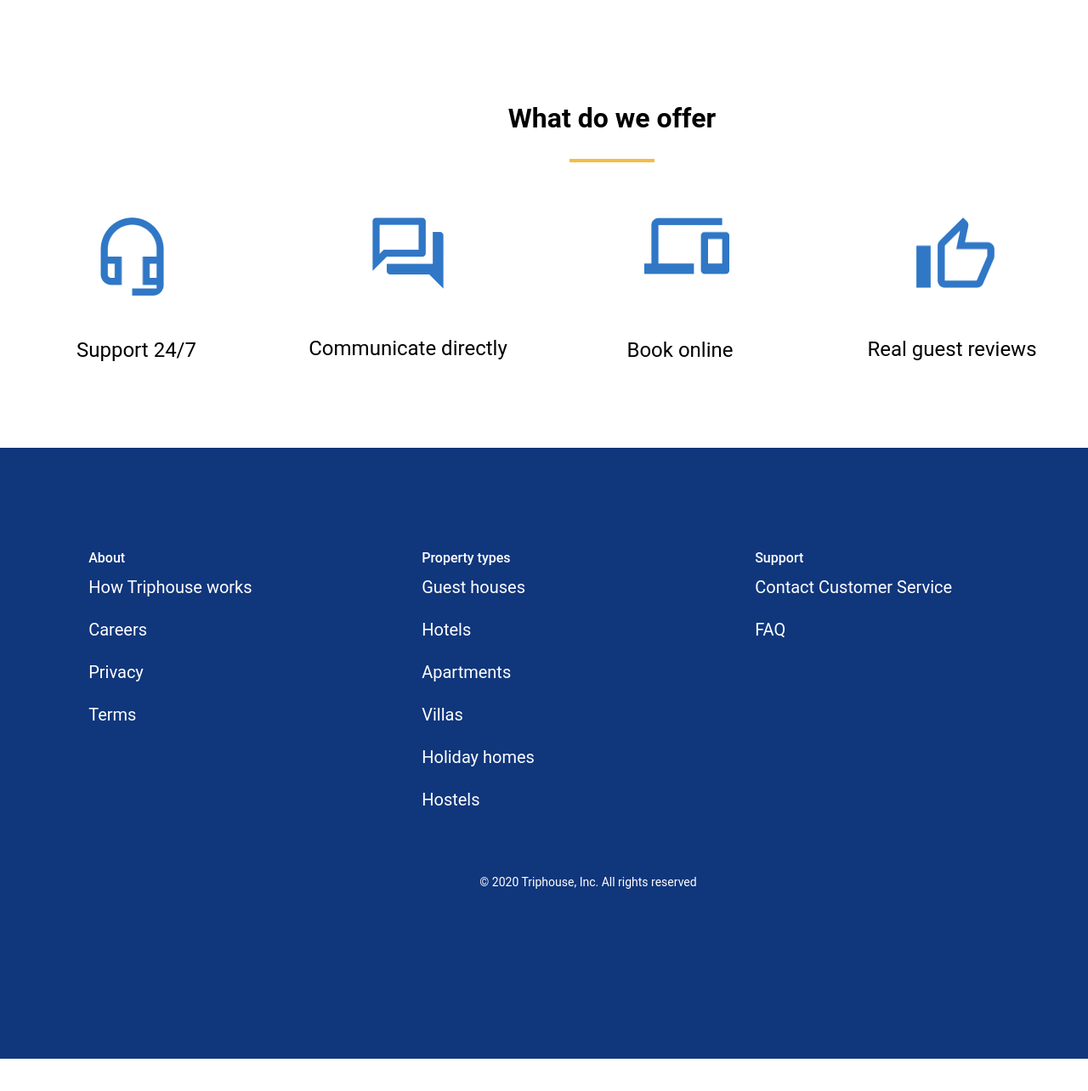
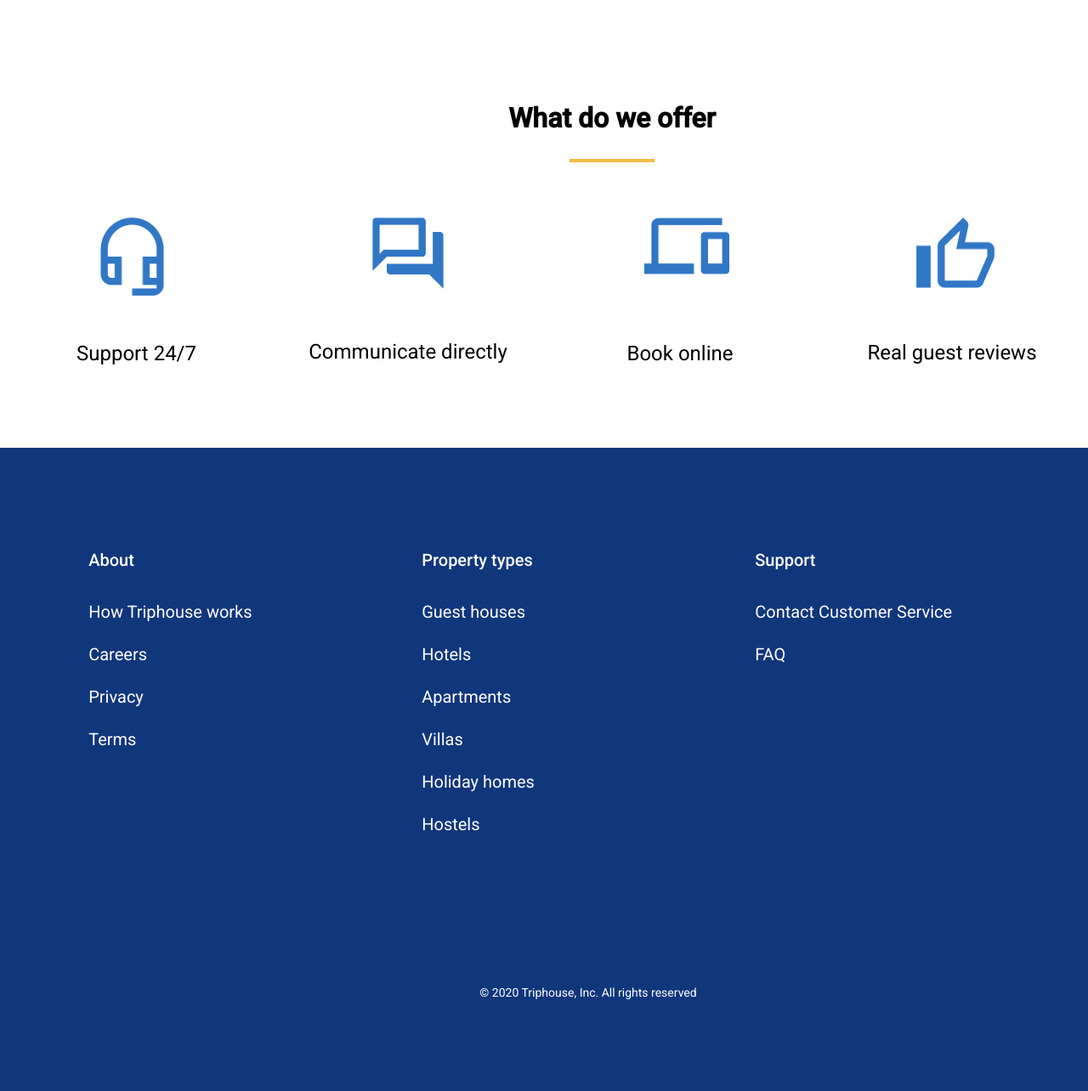
Before and after one commit to LizavetBa/if-html, a plain HTML site: page index.html in a window 1280 px wide. Shown: the whole page at 85% size. Before the commit the page ends 1246 px from the top, so only its background shows below. Drawn offline with Linux system fonts and the light colour scheme.

Commit message:
added fonts.css

```diff
--- a/index.html
+++ b/index.html
@@ -1,3 +1,4 @@
+<!DOCTYPE html>
 <html lang="en">
 <head>
     <meta charset="UTF-8"/>
@@ -5,10 +6,9 @@
     <title>Fifth</title>
 </head>
 <body>
-<div class="container">
-    <div class="Text">
-        <h1>What do we offer</h1>
-    </div>
+<div>
+    <div class="Text"></div>
+    <h1>What do we offer</h1>
     <hr>
 </div>
 <div class="main">
@@ -29,7 +29,6 @@
         <p> Real guest reviews</p>
     </div>
 </div>
-
 <div class="Blue">
     <div class="col">
         <div class="first">About</div>
--- a/styles/style.css
+++ b/styles/style.css
@@ -1,9 +1,12 @@
-*{
+@import url('https://fonts.googleapis.com/css2?family=Roboto:wght@400;500&display=swap');
+
+* {
+    font-family: 'Roboto', sans-serif;
     max-width: 1440px;
     margin: 0 auto;
-    font-family: "Roboto", sans-serif;
 }
-h1{
+
+h1 {
     display: flex;
     justify-content: center;
     width: 306px;
@@ -11,70 +14,77 @@ h1{
     margin: 120px 567px 0 567px;
 }
 
-hr{
+hr {
     border: none;
     background-color: #F5BD41;
     height: 4px;
     width: 100px;
     margin: 20px 670px;
 }
-.main{
+
+.main {
     display: flex;
     flex-direction: row;
     justify-content: space-around;
     margin-top: 60px;
     margin-bottom: 100px;
 }
-.box{
+
+.box {
     width: 296px;
     height: 176px;
 }
 
-.headphones img{
+.headphones img {
     width: 75px;
     height: 92px;
     padding: 5px 106px 50px;
 }
-.headphones p{
+
+.headphones p {
     width: 141px;
     height: 28px;
     font-size: 24px;
     padding: 0 77px 0 78px;
 }
 
-.chat img{
+.chat img {
     width: 84px;
     height: 84px;
     padding: 5px 106px 50px;
 }
-.chat p{
+
+.chat p {
     width: 296px;
     height: 28px;
     font-size: 24px;
-    padding:6px 0 0;
+    padding: 6px 0 0;
     text-align: center;
 
 }
 
-.laptop img{
+.laptop img {
     width: 100px;
     height: 67px;
     padding: 5px 106px 50px;
 }
-.laptop p{
+
+.laptop p {
     width: 168px;
     height: 28px;
     font-size: 24px;
     text-align: center;
-    padding-top: 25px ;
+    padding-top: 25px;
 
 }
-.ok img{
+
+.ok img {
     width: 92px;
     height: 83px;
     padding: 5px 106px 50px;
 }
-.ok p{
+
+.ok p {
     width: 225px;
     height: 28px;
     font-size: 24px;
@@ -82,7 +92,7 @@ hr{
     padding-top: 8px;
 }
 
-.Blue{
+.Blue {
     color: white;
     display: flex;
     flex-wrap: wrap;
@@ -90,18 +100,24 @@ hr{
     padding: 120px 0 200px 104px;
     background-color: #10367c;
 }
-.col{
+
+.col {
     width: 33.3%;
 }
-.end{
-    margin-top: 64px;
+
+.end {
+    margin-top: 165px;
     font-size: 14px;
 }
+
 .down {
     font-size: 20px;
     font-weight: 400;
     line-height: 50px;
 }
+
 .first {
+    padding: 0 0 24px;
+    font-size: 20px;
     font-weight: 500;
 }
```
Also changed, not shown: fonts/fonts.css (added), fonts/roboto-regular-cyrillic-ext.woff2 (added), fonts/roboto-regular-cyrillic.woff2 (added).
